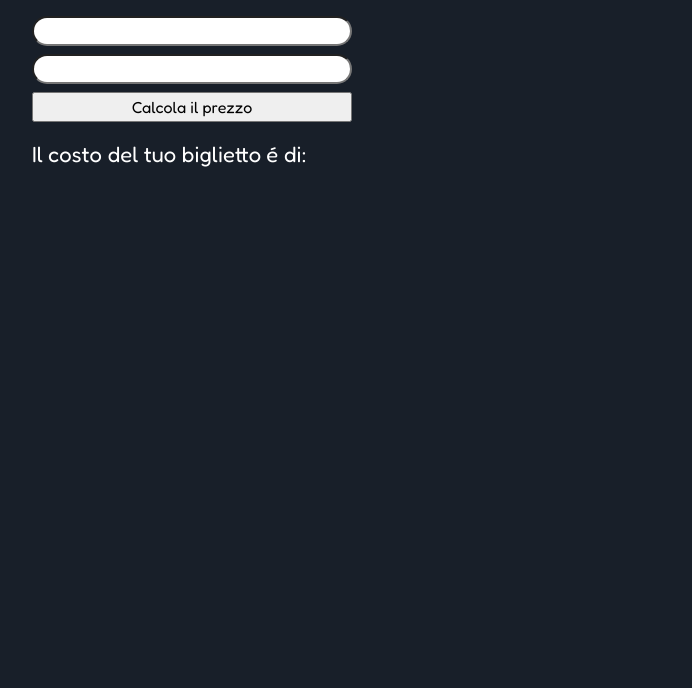
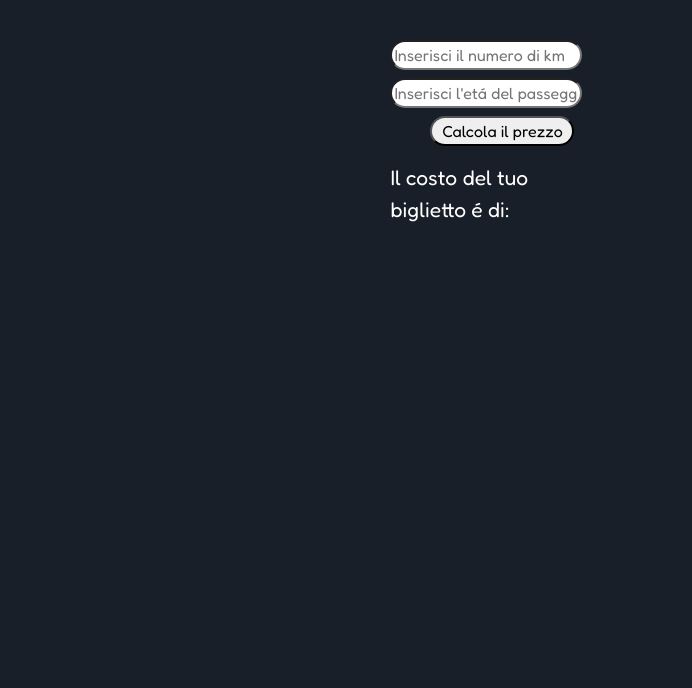
Before and after one commit to AndresiniGiovanni/js-biglietto-treno-form, a plain HTML site: page index.html in a window 1280 px wide. Shown: the part 112-800 px from the top of the page, without its empty margins (160-852 px from the left). Drawn offline with nearby package versions, Linux system fonts and the light colour scheme.

Commit message:
aggiunte

```diff
--- a/css/style.css
+++ b/css/style.css
@@ -7,14 +7,17 @@ body {
   background-color: var(--bluegrey);
 }
 .big-font {
-  font-size: 22px;
+  font-size: 21px;
+}
+
+.price-font{
+  font-size: 42px;
 }
 
 .my-container {
-  width: 50%;
-  height: 150px;
+  width: 30%;
   position: relative;
-  left: 15%;
+  left: 43%;
 }
 
 .costo {
@@ -23,6 +26,6 @@ body {
 
 .tasto-calcolo{
   border-radius: 15px;
-  width: 85%;
-  margin-left: 20px;
+  width: 75%;
+  margin-left: 40px;
 }
--- a/index.html
+++ b/index.html
@@ -25,7 +25,7 @@
   </head>
   <body>
     <header>
-      <h1 class="text-uppercase text-white text-center pt-4">
+      <h1 class="text-uppercase text-white text-center pt-5">
         Biglietto Viaggio
       </h1>
     </header>
@@ -35,12 +35,19 @@
         <div class="my-container">
           <div class="position-relative prezzo-biglietto">
             <form class="d-flex flex-column w-50">
-              <input class="mb-2 rounded-5" type="text" value="" id="km" />
-              <input class="mb-2 rounded-5" type="text" value="" id="eta" />
-              <input type="button" id="tasto" value="Calcola il prezzo" />
-              <span id="prezzo" class="text-white big-font pt-3">Il costo del tuo biglietto é di:</span>
+              <input class="mb-2 rounded-5" type="text" value="" placeholder="Inserisci il numero di km" id="km" />
+              <input class="mb-2 rounded-5" type="text" value="" placeholder="Inserisci l'etá del passeggero "id="eta" />
+              <input
+                class="tasto-calcolo"
+                type="button"
+                id="tasto"
+                value="Calcola il prezzo"
+              />
 
-
+              <span class="text-white big-font pt-3 "
+                >Il costo del tuo biglietto é di:</span
+              >
+              <span id="prezzo" class="text-white text-center price-font"></span>
             </form>
           </div>
         </div>
--- a/js/script.js
+++ b/js/script.js
@@ -15,6 +15,13 @@ button.addEventListener("click", function () {
   console.log(eta);
   console.log(costoKm);
 
+  // IS NaN UTILIZZO NUMERI
+  if(isNaN(km) || isNaN(eta)) {
+    alert('Attenzione! Si possono inserire soltanto numeri.');
+    window.location.reload();
+  }
+
+// SCONTI
   if (eta < 18) {
     percentuale = parseFloat(costoKm * 0.8).toFixed(2);
 
@@ -29,5 +36,5 @@ button.addEventListener("click", function () {
     console.log(percentuale);
   }
 
-  document.getElementById("prezzo").innerHTML = percentuale;
+  document.getElementById("prezzo").innerHTML = percentuale + "&euro;";
 });
```
